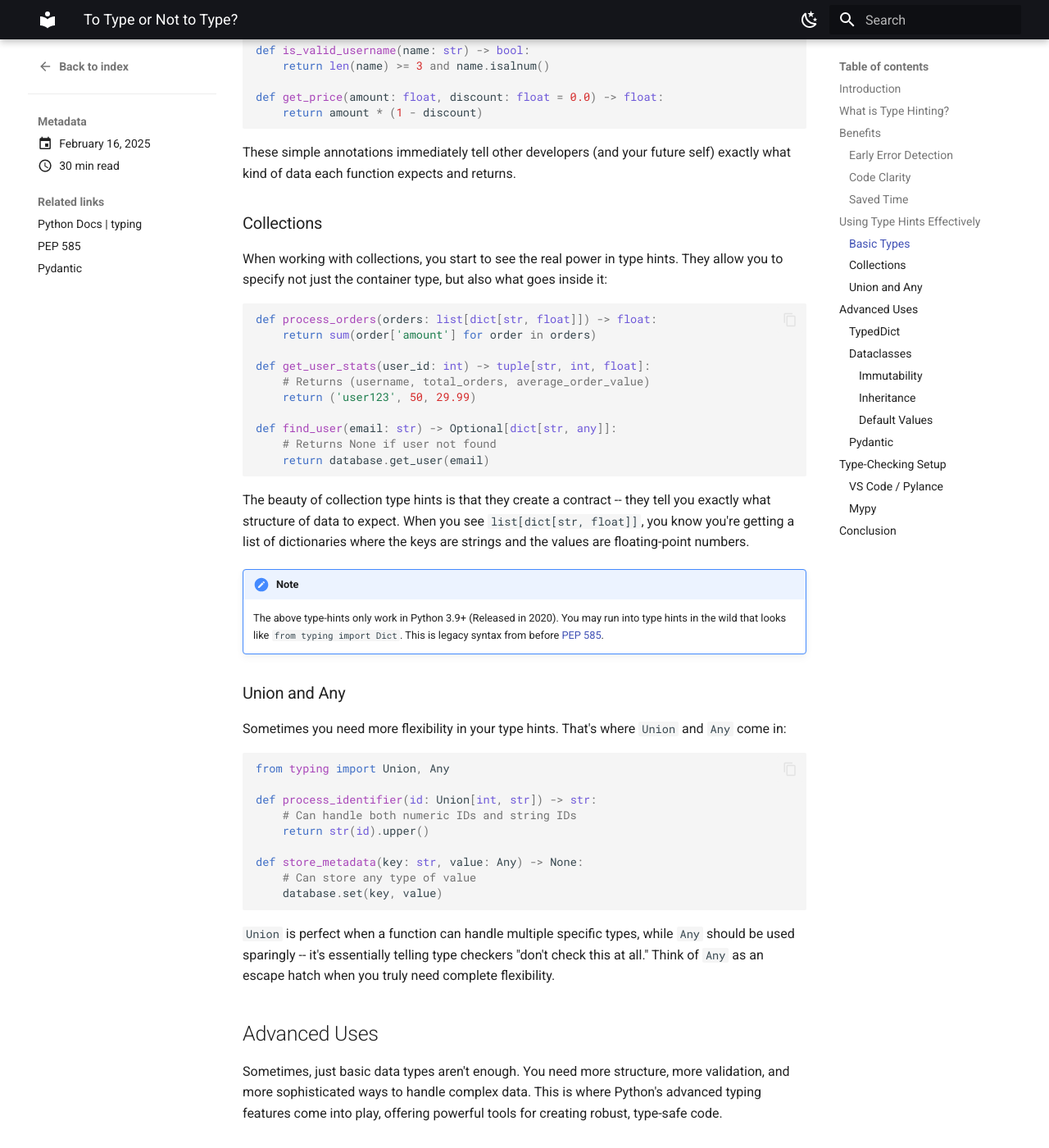
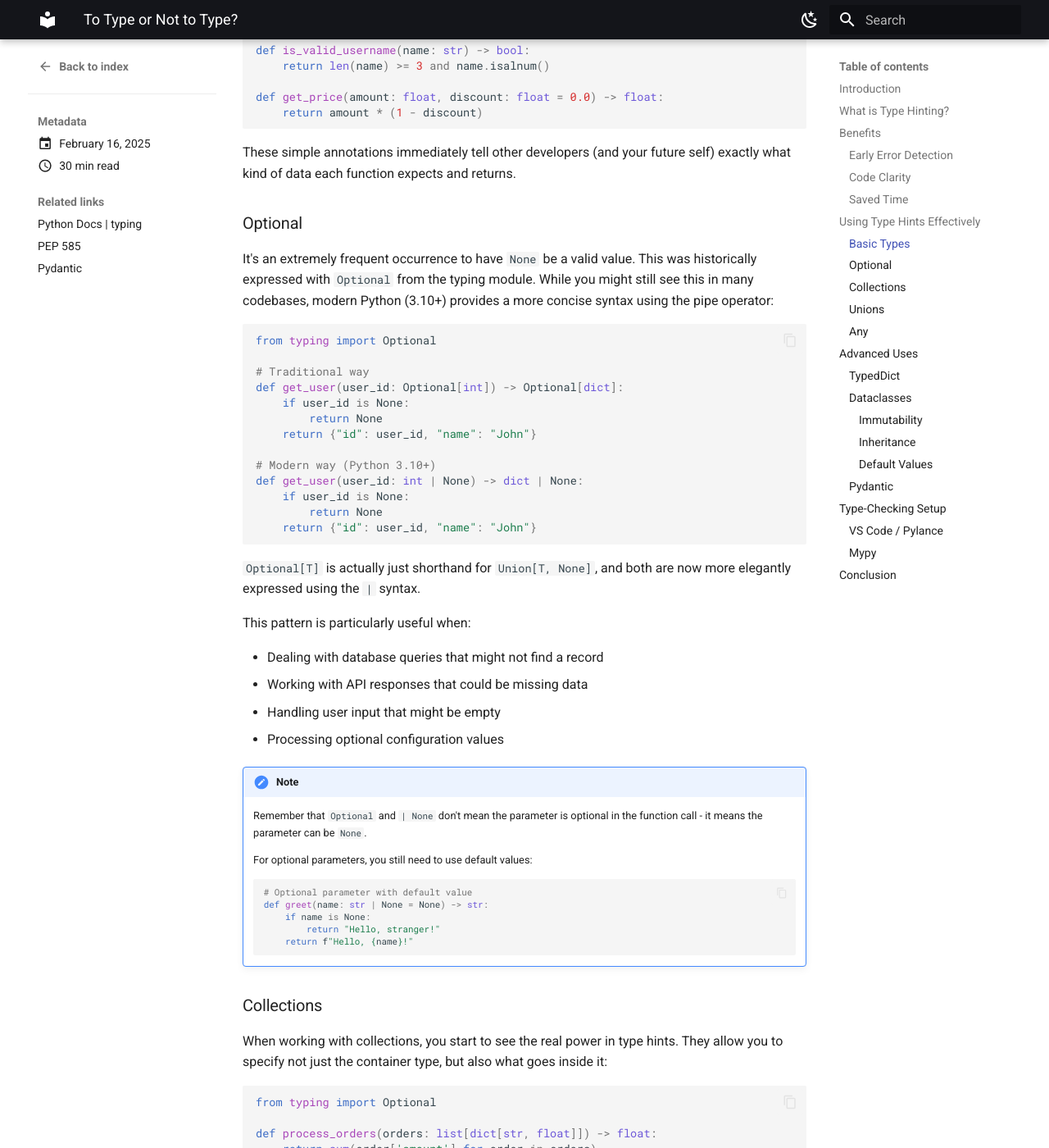
Before and after one commit to jonchun/jonchun.github.io, an MkDocs documentation site: the page built from docs/blog/posts/2025-02-16_python_typing.md, in a window 1280 px wide and 1400 px high, scrolled down 3819 px. Shown: the whole window at 82% size. Built offline with MkDocs 1.6.1 and Material for MkDocs 9.7.7, drawn with Linux system fonts in a browser that asks for light colours; some of the changed text lies outside the part shown.

Commit message:
update union, any, optional

````diff
--- a/docs/blog/posts/2025-02-16_python_typing.md
+++ b/docs/blog/posts/2025-02-16_python_typing.md
@@ -145,11 +145,55 @@
 
 These simple annotations immediately tell other developers (and your future self) exactly what kind of data each function expects and returns.
 
+### Optional
+
+It's an extremely frequent occurrence to have `None` be a valid value. This was historically expressed with `Optional` from the typing module. While you might still see this in many codebases, modern Python (3.10+) provides a more concise syntax using the pipe operator:
+
+```python
+from typing import Optional
+
+# Traditional way
+def get_user(user_id: Optional[int]) -> Optional[dict]:
+    if user_id is None:
+        return None
+    return {"id": user_id, "name": "John"}
+
+# Modern way (Python 3.10+)
+def get_user(user_id: int | None) -> dict | None:
+    if user_id is None:
+        return None
+    return {"id": user_id, "name": "John"}
+```
+
+`Optional[T]` is actually just shorthand for `Union[T, None]`, and both are now more elegantly expressed using the `|` syntax.
+
+This pattern is particularly useful when:
+
+-   Dealing with database queries that might not find a record
+-   Working with API responses that could be missing data
+-   Handling user input that might be empty
+-   Processing optional configuration values
+
+!!!Note
+
+    Remember that `Optional` and `| None` don't mean the parameter is optional in the function call - it means the parameter can be `None`.
+
+    For optional parameters, you still need to use default values:
+    ```python
+    # Optional parameter with default value
+    def greet(name: str | None = None) -> str:
+        if name is None:
+            return "Hello, stranger!"
+        return f"Hello, {name}!"
+    ```
+
 ### Collections
 
 When working with collections, you start to see the real power in type hints. They allow you to specify not just the container type, but also what goes inside it:
 
 ```python
+from typing import Optional
+
 def process_orders(orders: list[dict[str, float]]) -> float:
     return sum(order['amount'] for order in orders)
 
@@ -168,23 +212,38 @@
 
     The above type-hints only work in Python 3.9+ (Released in 2020). You may run into type hints in the wild that looks like `from typing import Dict`. This is legacy syntax from before [PEP 585](https://peps.python.org/pep-0585/).
 
-### Union and Any
+### Unions
 
-Sometimes you need more flexibility in your type hints. That's where `Union` and `Any` come in:
+When working with types, you'll often encounter situations where a value could be one of several types. This is where `Union` types come in handy.
 
 ```python
-from typing import Union, Any
+from typing import Union
 
-def process_identifier(id: Union[int, str]) -> str:
+# Python 3.10+ syntax
+def process_identifier(id: int | str) -> str:  # (1)!
     # Can handle both numeric IDs and string IDs
     return str(id).upper()
+
+# Pre-3.10 syntax
+def process_identifier_old(id: Union[int, str]) -> str:
+    return str(id).upper()
+```
+
+1. [PEP604](https://peps.python.org/pep-0604/) introduced a convenient syntax to declare Union types.
+
+### Any
+
+Sometimes you need more flexibility in your type hints. That's where `Any` come in:
+
+```python
+from typing import Any
 
 def store_metadata(key: str, value: Any) -> None:
     # Can store any type of value
     database.set(key, value)
 ```
 
-`Union` is perfect when a function can handle multiple specific types, while `Any` should be used sparingly -- it's essentially telling type checkers "don't check this at all." Think of `Any` as an escape hatch when you truly need complete flexibility.
+`Any` should be used sparingly -- it's essentially telling type checkers "don't check this at all." Think of `Any` as an escape hatch when you truly need complete flexibility.
 
 ## Advanced Uses
 
````
